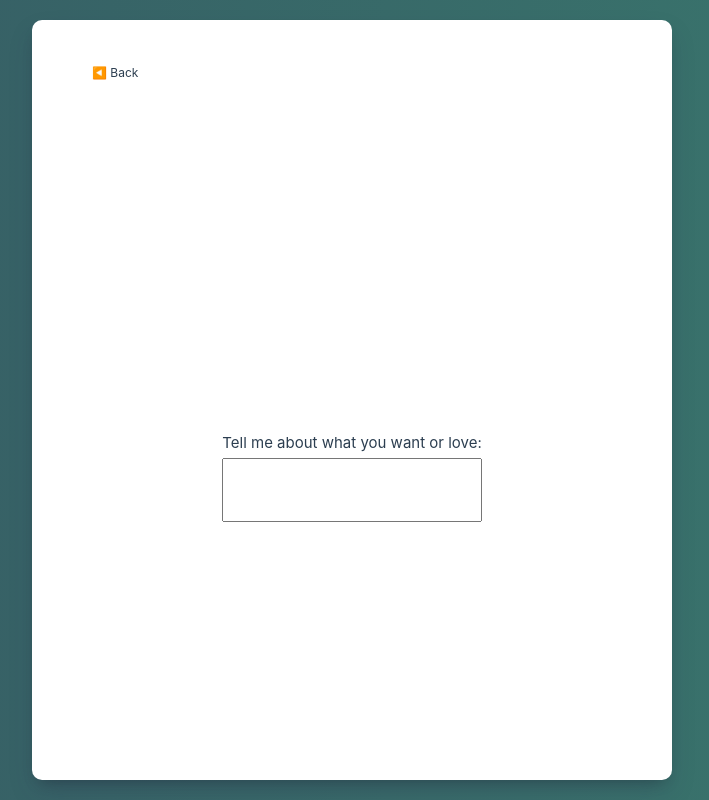
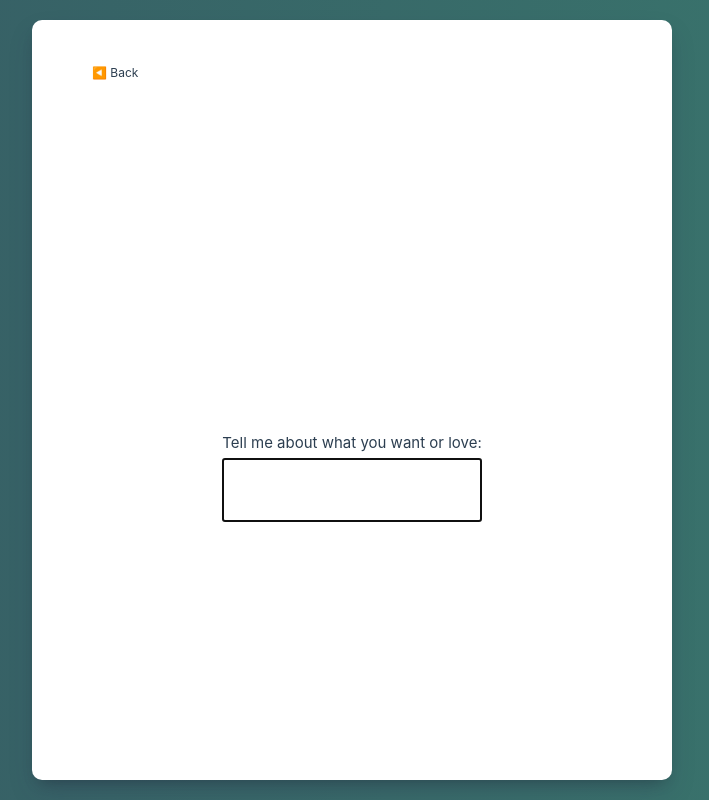
Before and after one commit to BelkinMax/vue-3-playground, a Vue app: page /quotes-chat in a window 1280 px wide. Shown: the whole page, without its empty margins (288-997 px from the left). Built offline with nearby package versions, Linux system fonts and the light colour scheme.

Commit message:
focus input on mounted and after call

```diff
--- a/src/assignments/basic/QuotesChat/index.vue
+++ b/src/assignments/basic/QuotesChat/index.vue
@@ -1,5 +1,5 @@
 <script>
-import { defineComponent, watch, ref } from 'vue'
+import { defineComponent, watch, ref, onMounted, nextTick } from 'vue'
 import { useApi } from './helpers/useApi'
 
 export default defineComponent({
@@ -9,6 +9,11 @@ export default defineComponent({
     const history = []
     let question = ref('')
     let isLoading = ref(false)
+    const input = ref(null)
+
+    onMounted(() => {
+      focusInput()
+    })
 
     watch(question, async (newValue) => {
       if (!question.value.includes('.')) return
@@ -18,7 +23,16 @@ export default defineComponent({
       })
       clearInput()
       toggleLoading(false)
+      nextTick(() => {
+        focusInput()
+      })
     })
+
+    function focusInput () {
+      if (input.value) {
+        input.value.focus();
+      }
+    }
 
     function clearInput() {
       question.value = ''
@@ -43,7 +57,8 @@ export default defineComponent({
     return {
       history,
       question,
-      isLoading
+      isLoading,
+      input
     }
   }
 })
@@ -63,7 +78,7 @@ export default defineComponent({
 
     <div class="input-wrapper">
       <span class="hint">Tell me about what you want or love:</span>
-      <input v-model="question" :disabled="isLoading" class="input" />
+      <input v-model="question" ref="input" :disabled="isLoading" class="input" />
     </div>
   </div>
 </template>
```
